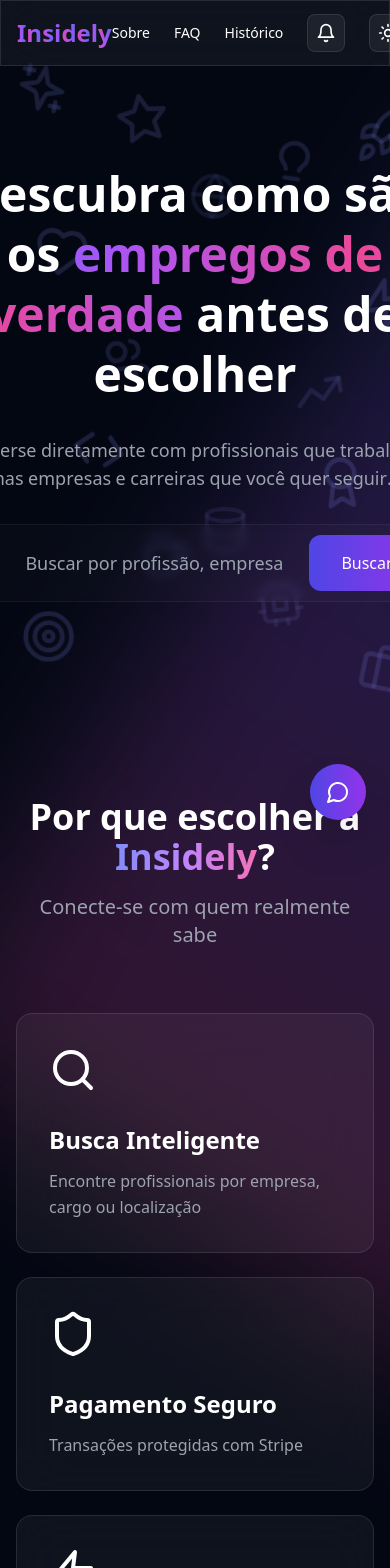
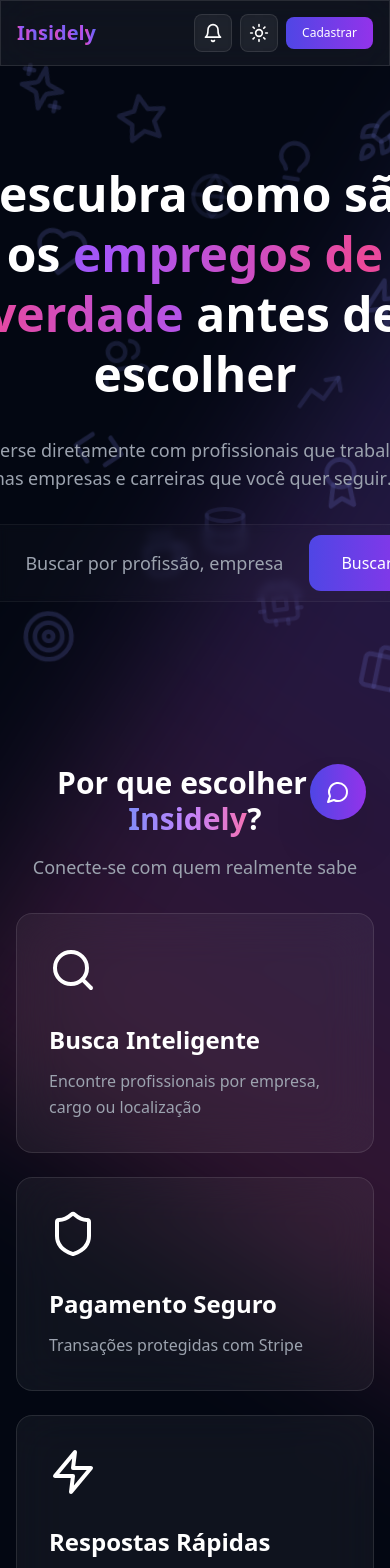
Before and after one commit to BrenoSilveiraLeal/ProjectInsidely, a Next.js app: page / in a window 390 px wide. Shown: the top 1568 px of the page. Built offline with nearby package versions, Linux system fonts and the light colour scheme.

Commit message:
fix: update styles for Navbar and NotificationDropdown components for better responsiveness

```diff
--- a/app/page.tsx
+++ b/app/page.tsx
@@ -58,13 +58,13 @@
       <SupportButton />
       <ToastContainer />
 
-      <section className="py-20 px-4 relative" style={{ zIndex: 1 }}>
+      <section className="py-12 sm:py-20 px-4 relative" style={{ zIndex: 1 }}>
         <div className="max-w-7xl mx-auto">
-          <motion.div initial={{ opacity: 0, y: 15 }} whileInView={{ opacity: 1, y: 0 }} viewport={{ once: false, amount: 0.3 }} transition={{ duration: 0.4 }} className="text-center mb-16">
-            <h2 className="text-4xl md:text-5xl font-bold mb-4">{t('why_choose')} <span className="bg-gradient-to-r from-indigo-400 via-purple-400 to-pink-400 bg-clip-text text-transparent">Insidely</span>?</h2>
-            <p className="text-xl text-gray-400">{t('why_subtitle')}</p>
+          <motion.div initial={{ opacity: 0, y: 15 }} whileInView={{ opacity: 1, y: 0 }} viewport={{ once: false, amount: 0.3 }} transition={{ duration: 0.4 }} className="text-center mb-8 sm:mb-16">
+            <h2 className="text-3xl sm:text-4xl md:text-5xl font-bold mb-4">{t('why_choose')} <span className="bg-gradient-to-r from-indigo-400 via-purple-400 to-pink-400 bg-clip-text text-transparent">Insidely</span>?</h2>
+            <p className="text-lg sm:text-xl text-gray-400">{t('why_subtitle')}</p>
           </motion.div>
-          <div className="grid grid-cols-1 md:grid-cols-2 lg:grid-cols-4 gap-6">
+          <div className="grid grid-cols-1 sm:grid-cols-2 lg:grid-cols-4 gap-6">
             {features.map((feature, i) => (
               <AnimatedCardScroll key={feature.title} delay={i * 50}>
                 <FeatureCard Icon={feature.icon} title={feature.title} description={feature.description} glowColor={feature.glowColor} />
@@ -74,13 +74,13 @@
         </div>
       </section>
 
-      <section className="py-20 px-4 relative">
+      <section className="py-12 sm:py-20 px-4 relative">
         <div className="max-w-7xl mx-auto">
-          <motion.div initial={{ opacity: 0, y: 15 }} whileInView={{ opacity: 1, y: 0 }} viewport={{ once: false, amount: 0.3 }} transition={{ duration: 0.4 }} className="text-center mb-16">
-            <h2 className="text-4xl md:text-5xl font-bold mb-4">{t('how_it_works')}</h2>
-            <p className="text-xl text-gray-400">{t('how_subtitle')}</p>
+          <motion.div initial={{ opacity: 0, y: 15 }} whileInView={{ opacity: 1, y: 0 }} viewport={{ once: false, amount: 0.3 }} transition={{ duration: 0.4 }} className="text-center mb-8 sm:mb-16">
+            <h2 className="text-3xl sm:text-4xl md:text-5xl font-bold mb-4">{t('how_it_works')}</h2>
+            <p className="text-lg sm:text-xl text-gray-400">{t('how_subtitle')}</p>
           </motion.div>
-          <div className="grid grid-cols-1 md:grid-cols-3 gap-8">
+          <div className="grid grid-cols-1 sm:grid-cols-2 md:grid-cols-3 gap-6 sm:gap-8">
             {steps.map((step, i) => (
               <motion.div key={step.title} initial={{ opacity: 0, y: 15 }} whileInView={{ opacity: 1, y: 0 }} viewport={{ once: false, amount: 0.3 }} transition={{ delay: i * 0.08, duration: 0.4 }} className="glass rounded-2xl p-8 text-center hover:bg-white/10 transition-all group">
                 <motion.div whileHover={{ scale: 1.1, rotate: 360 }} transition={{ duration: 0.5 }} className={`w-20 h-20 bg-gradient-to-r ${step.color} rounded-full flex items-center justify-center mx-auto mb-6 shadow-lg`}>
@@ -95,13 +95,13 @@
         <div className="absolute top-1/2 left-1/2 -translate-x-1/2 -translate-y-1/2 w-[600px] h-[600px] bg-gradient-to-r from-purple-500/10 to-pink-500/10 blur-3xl -z-10" />
       </section>
 
-      <section className="py-16 px-4">
+      <section className="py-12 sm:py-16 px-4">
         <div className="max-w-7xl mx-auto">
-          <div className="flex items-center gap-3 mb-8">
-            <AnimatedIcon Icon={TrendingUp} size={32} glowColor="rgba(99, 102, 241, 0.5)" />
-            <h2 className="text-3xl font-bold">{t('trending_professions')}</h2>
+          <div className="flex items-center gap-3 mb-6 sm:mb-8">
+            <AnimatedIcon Icon={TrendingUp} size={28} glowColor="rgba(99, 102, 241, 0.5)" />
+            <h2 className="text-2xl sm:text-3xl font-bold">{t('trending_professions')}</h2>
           </div>
-          <div className="flex flex-wrap gap-4">
+          <div className="flex flex-wrap gap-3 sm:gap-4">
             {trendingProfessions.map((profession, i) => (
               <Link key={profession.name} href={`/profession/${encodeURIComponent(profession.name)}`}>
                 <motion.button initial={{ opacity: 0 }} whileInView={{ opacity: 1 }} viewport={{ once: false, amount: 0.5 }} whileHover={{ scale: 1.05, y: -2 }} transition={{ delay: i * 0.02, duration: 0.3 }} className="glass px-6 py-4 rounded-full hover:bg-white/10 hover:shadow-xl hover:shadow-indigo-500/20 transition-all flex items-center gap-3 group">
@@ -146,13 +146,13 @@
         </div>
       </section>
 
-      <section className="py-20 px-4">
+      <section className="py-12 sm:py-20 px-4">
         <div className="max-w-7xl mx-auto">
-          <div className="flex items-center gap-3 mb-8">
-            <AnimatedIcon Icon={Users} size={32} glowColor="rgba(236, 72, 153, 0.5)" />
-            <h2 className="text-3xl font-bold">{t('available_professionals')}</h2>
+          <div className="flex items-center gap-3 mb-6 sm:mb-8">
+            <AnimatedIcon Icon={Users} size={28} glowColor="rgba(236, 72, 153, 0.5)" />
+            <h2 className="text-2xl sm:text-3xl font-bold">{t('available_professionals')}</h2>
           </div>
-          <div className="grid grid-cols-1 md:grid-cols-2 lg:grid-cols-4 gap-6">
+          <div className="grid grid-cols-1 sm:grid-cols-2 lg:grid-cols-4 gap-6">
             {mockProfessionals.map((pro, i) => (
               <AnimatedCardScroll key={pro.id} delay={i * 50}>
                 <ProfessionalCard {...pro} />
--- a/components/Navbar.tsx
+++ b/components/Navbar.tsx
@@ -18,7 +18,7 @@
     >
       <div className="max-w-7xl mx-auto px-4 sm:px-6 lg:px-8">
         <div className="flex justify-between items-center h-16">
-          <Link href="/" className="text-2xl font-bold flex">
+          <Link href="/" className="text-xl sm:text-2xl font-bold flex">
             {"Insidely".split("").map((char, index) => (
               <motion.span
                 key={index}
@@ -35,34 +35,31 @@
               </motion.span>
             ))}
           </Link>
-          <div className="flex gap-6 items-center">
-            <Link href="/about" className="text-sm hover:text-indigo-400 transition">
+          <div className="flex gap-2 sm:gap-6 items-center">
+            <Link href="/about" className="hidden sm:block text-sm hover:text-indigo-400 transition">
               Sobre
             </Link>
-            <Link href="/faq" className="text-sm hover:text-indigo-400 transition">
+            <Link href="/faq" className="hidden sm:block text-sm hover:text-indigo-400 transition">
               FAQ
-            </Link>
-            <Link href="/history" className="text-sm hover:text-indigo-400 transition">
-              Histórico
             </Link>
             <NotificationDropdown />
             <ThemeToggle />
             <button
               onClick={() => setLanguage(language === 'pt-BR' ? 'en' : 'pt-BR')}
-              className="flex items-center gap-2 px-3 py-2 glass rounded-lg hover:bg-white/10 transition"
+              className="hidden sm:flex items-center gap-2 px-3 py-2 glass rounded-lg hover:bg-white/10 transition"
             >
               <Globe size={18} />
               <span className="text-sm font-medium">{language === 'pt-BR' ? 'PT-BR' : 'EN'}</span>
             </button>
             <Link
               href="/auth/signin"
-              className="px-4 py-2 text-sm hover:text-indigo-400 transition"
+              className="hidden sm:block px-4 py-2 text-sm hover:text-indigo-400 transition"
             >
               {t('signin')}
             </Link>
             <Link
               href="/auth/signup"
-              className="px-6 py-2 bg-gradient-to-r from-indigo-600 to-purple-600 rounded-lg text-sm font-medium hover:opacity-90 transition hover:shadow-lg hover:shadow-indigo-500/50"
+              className="px-4 sm:px-6 py-2 bg-gradient-to-r from-indigo-600 to-purple-600 rounded-lg text-xs sm:text-sm font-medium hover:opacity-90 transition hover:shadow-lg hover:shadow-indigo-500/50"
             >
               {t('signup')}
             </Link>
--- a/components/NotificationDropdown.tsx
+++ b/components/NotificationDropdown.tsx
@@ -85,7 +85,7 @@
               animate={{ opacity: 1, y: 0, scale: 1 }}
               exit={{ opacity: 0, y: -10, scale: 0.95 }}
               transition={{ duration: 0.2 }}
-              className="absolute right-0 mt-2 w-80 glass rounded-xl shadow-2xl border border-white/20 z-50 max-h-[500px] overflow-hidden flex flex-col"
+              className="absolute right-0 mt-2 w-80 bg-gray-900/95 backdrop-blur-xl rounded-xl shadow-2xl border border-white/10 z-50 max-h-[500px] overflow-hidden flex flex-col"
             >
               <div className="p-4 border-b border-white/10 flex items-center justify-between">
                 <h3 className="font-bold">Notificações</h3>
```
